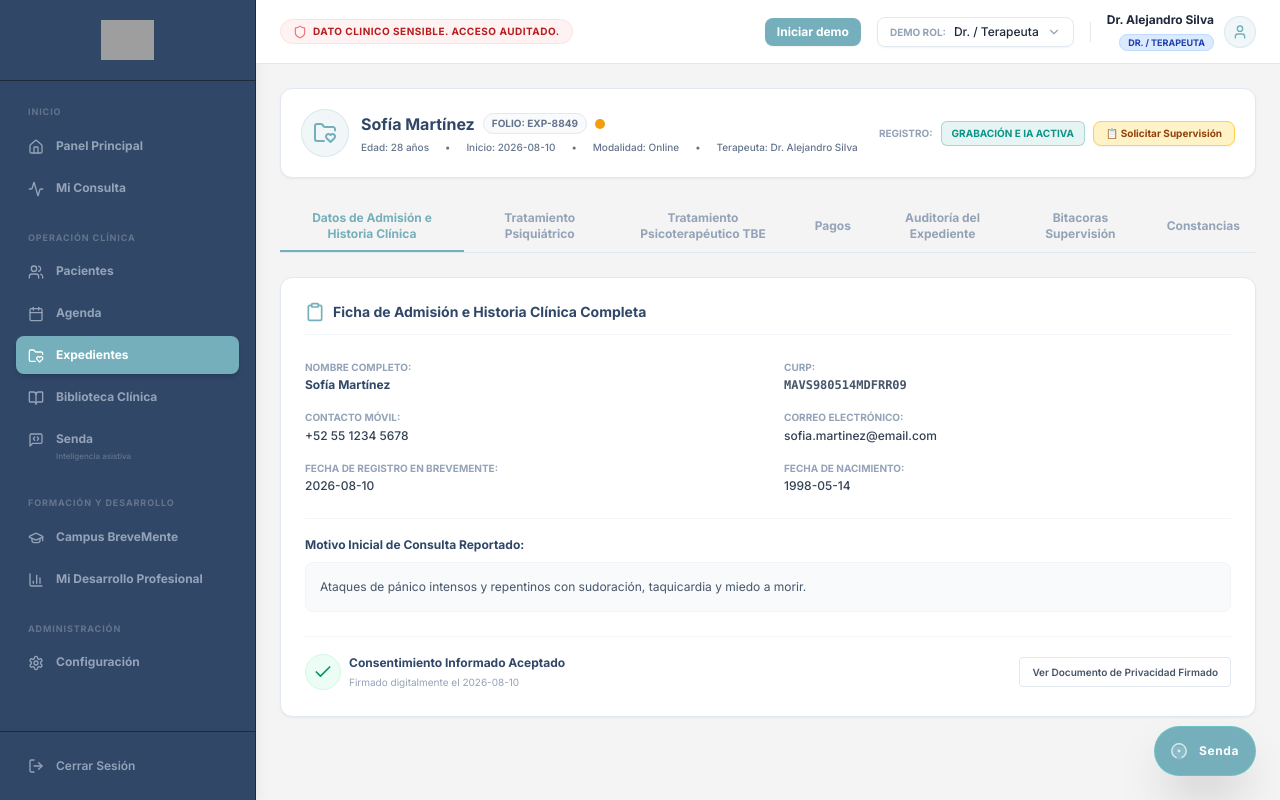
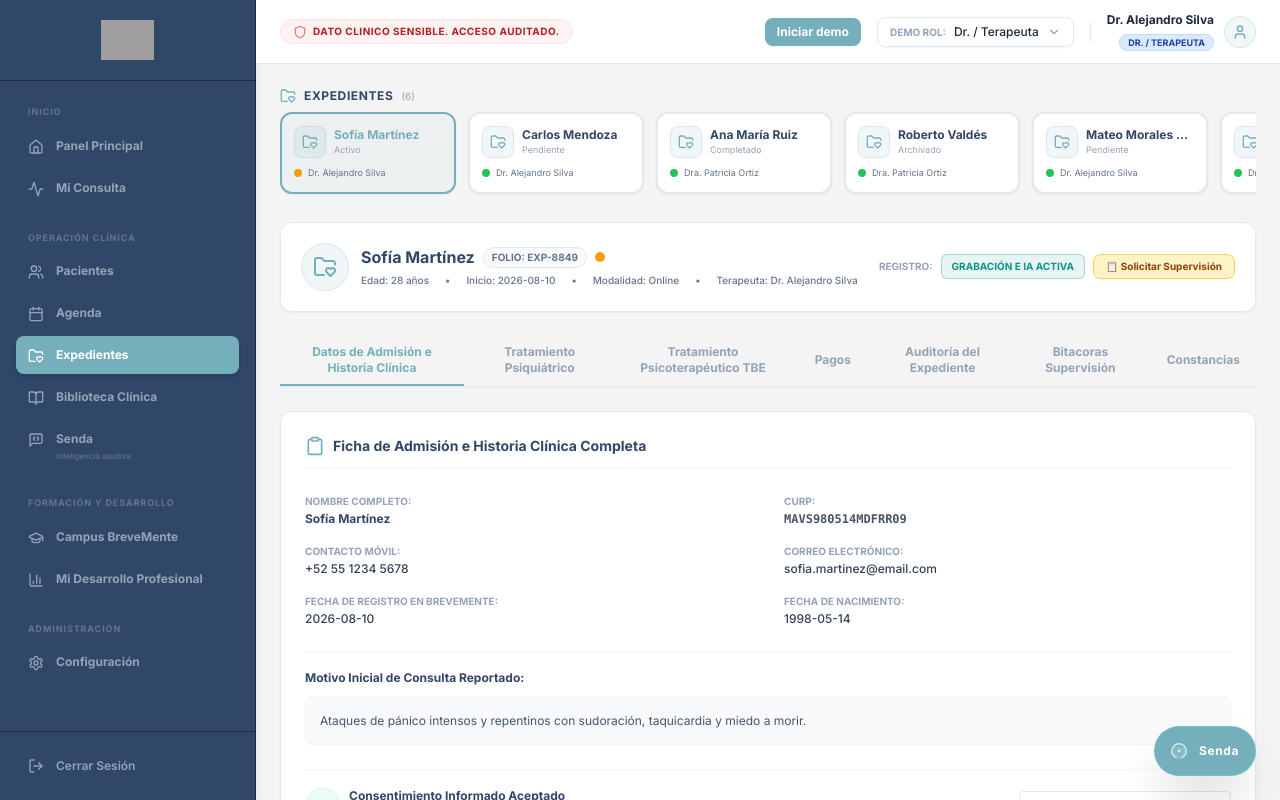
Before and after one commit to syborx-git/brevemente, a React (Vite) app: page /#/expedientes in a window 1280 px wide. Built offline with nearby package versions, Linux system fonts and the light colour scheme; grey boxes are pictures that could not be loaded; a web font is replaced by a local one.

Commit message:
fix: terapeuta puede resolver alertas de emergencia y selector de expedientes en carpetas

```diff
--- a/src/pages/ClinicalRecord.tsx
+++ b/src/pages/ClinicalRecord.tsx
@@ -650,6 +650,49 @@ export const ClinicalRecord: React.FC<ClinicalRecordProps> = ({ userRole, patien
           />
         </div>
       )}
+
+            {/* Selector de Expedientes (carpetas horizontales) */}
+      <div className="space-y-2">
+        <div className="flex items-center gap-2">
+          <FolderHeart className="w-4 h-4 text-clinical-accent" />
+          <span className="text-xs font-bold text-clinical-dark uppercase tracking-wider">Expedientes</span>
+          <span className="text-[10px] text-slate-400">({patients.length})</span>
+        </div>
+        <div className="overflow-x-auto pb-1">
+          <div className="flex gap-3">
+            {patients.map(p => (
+              <button
+                key={p.id}
+                onClick={() => navigate(`/expedientes?id=${p.id}`)}
+                className={`shrink-0 w-44 text-left p-3 rounded-xl border-2 shadow-sm transition-all cursor-pointer ${
+                  p.id === patientId
+                    ? 'border-clinical-accent bg-clinical-accent/5'
+                    : 'border-slate-200 bg-white hover:border-[#75AFBC]'
+                }`}
+              >
+                <div className="flex items-center gap-2">
+                  <div className="w-8 h-8 rounded-lg bg-clinical-accent/10 border border-clinical-accent/20 flex items-center justify-center shrink-0">
+                    <FolderHeart className="w-4 h-4 text-clinical-accent" />
+                  </div>
+                  <div className="min-w-0">
+                    <span className={`font-bold text-xs block truncate ${p.id === patientId ? 'text-clinical-accent' : 'text-clinical-dark'}`}>
+                      {p.name}
+                    </span>
+                    <span className="text-[9px] text-slate-400 block capitalize">{p.status}</span>
+                  </div>
+                </div>
+                <div className="mt-2 flex items-center gap-1.5">
+                  <span
+                    className={`w-2 h-2 rounded-full shrink-0 ${p.riskLevel === 'alto' ? 'bg-red-500' : p.riskLevel === 'medio' ? 'bg-amber-500' : 'bg-green-500'}`}
+                    title={`Riesgo ${p.riskLevel}`}
+                  />
+                  <span className="text-[9px] text-slate-500 truncate">{p.therapistName}</span>
+                </div>
+              </button>
+            ))}
+          </div>
+        </div>
+      </div>
 
       {/* Ficha Cabecera Paciente */}
       {clinicalRecord && (
--- a/src/pages/MiConsulta.tsx
+++ b/src/pages/MiConsulta.tsx
@@ -246,7 +246,7 @@ export const MiConsulta: React.FC<MiConsultaProps> = ({ userRole, appointments,
                     <span className="text-[10px] text-slate-500 block">Alerta de riesgo clínico · {a.note}</span>
                     <p className="text-slate-600 font-medium text-[11px] mt-0.5">{a.message}</p>
                     <div className="flex gap-2 pt-1">
-                      {['supervisor', 'admin_clinical', 'admin_platform'].includes(userRole) ? (
+                      {['supervisor', 'admin_clinical', 'admin_platform', 'therapist'].includes(userRole) ? (
                         <button
                           onClick={() => riskSimulationService.resolveAlert(a.id, { id: 'user-current', name: userName, role: userRole })}
                           className="text-[9px] font-bold text-red-700 hover:underline"
@@ -257,7 +257,7 @@ export const MiConsulta: React.FC<MiConsultaProps> = ({ userRole, appointments,
                         <span className="text-[9px] font-bold text-red-400">Escalado · pendiente de resolución</span>
                       )}
                     </div>
-                                    </div>
+                  </div>
                 ))
               )}
               {pendingRequests.map(r => (
```
